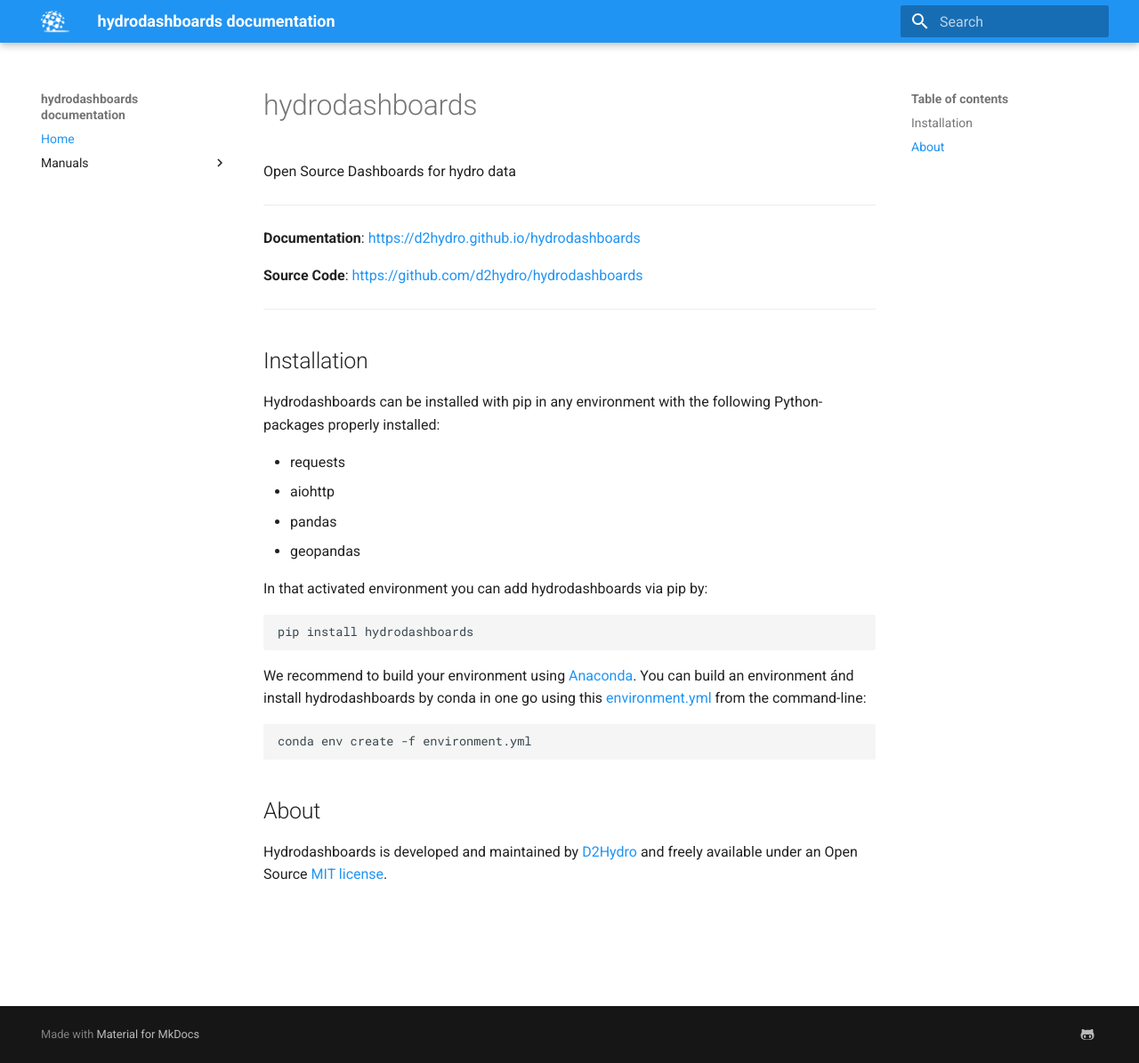
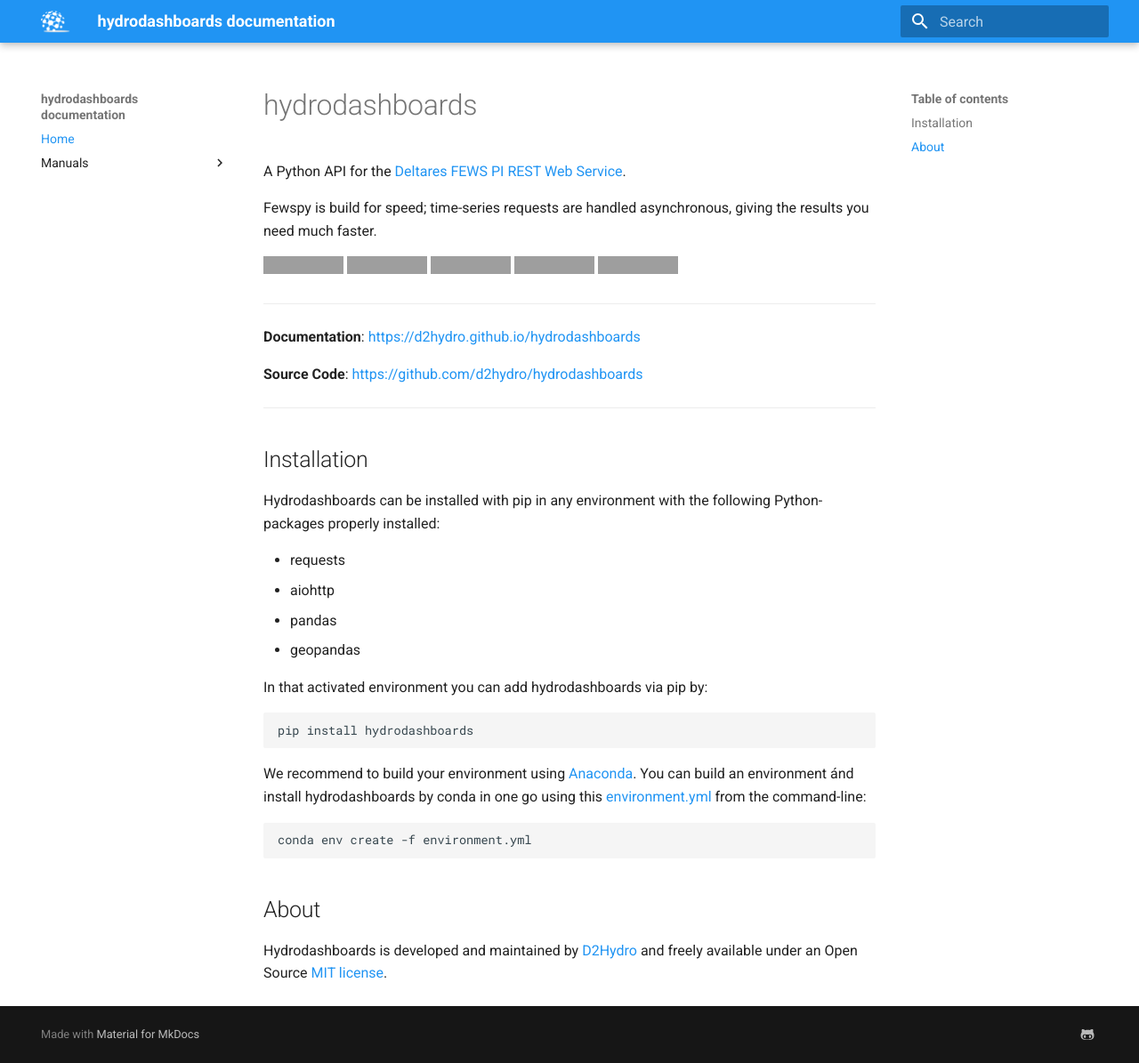
Before and after one commit to d2hydro/hydrodashboards, an MkDocs documentation site: the page built from docs/index.md, in a window 1280 px wide and 1195 px high. Shown: the whole window at 89% size. Built offline with MkDocs 1.6.1 and Material for MkDocs 9.7.7, drawn with Linux system fonts in a browser that asks for light colours; grey boxes are pictures that could not be loaded.

Commit message:
misc small updates

```diff
--- a/docs/index.md
+++ b/docs/index.md
@@ -1,7 +1,14 @@
 # hydrodashboards
 
-Open Source Dashboards for hydro data
+A Python API for the [Deltares FEWS PI REST Web Service](https://publicwiki.deltares.nl/display/FEWSDOC/FEWS+PI+REST+Web+Service).
 
+Fewspy is build for speed; time-series requests are handled asynchronous, giving the results you need much faster.
+
+[![test](https://github.com/d2hydro/hydrodashboards/actions/workflows/python-package-conda.yml/badge.svg)](https://github.com/d2hydro/hydrodashboards/actions/workflows/python-package-conda.yml)
+[![Coverage](https://img.shields.io/codecov/c/github/d2hydro/hydrodashboards)](https://codecov.io/github/d2hydro/hydrodashboards)
+[![Code style: black](https://img.shields.io/badge/code%20style-black-000000.svg)](https://github.com/psf/black)
+[![Release: latest](https://img.shields.io/github/v/release/d2hydro/hydrodashboards)](https://pypi.org/project/hydrodashboards)
+[![License: MIT](https://img.shields.io/badge/License-MIT-yellow.svg)](https://opensource.org/licenses/MIT)
 ---
 
 **Documentation**: [https://d2hydro.github.io/hydrodashboards](https://d2hydro.github.io/hydrodashboards)
```
Also changed, not shown: README.md (+2 -1 lines).
